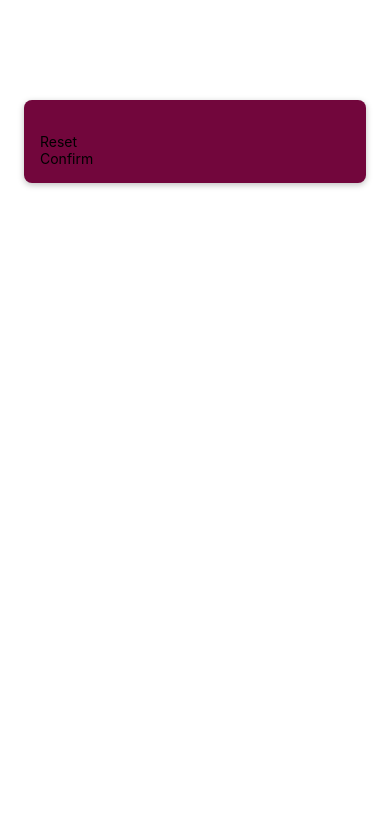
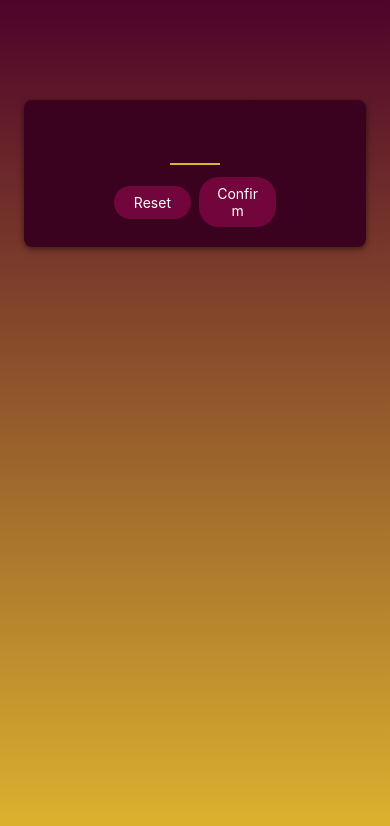
Before and after one commit to Baqari-Fruidze/guess-number-game, a React Native app: screen / in a window 390 px wide. Shown: the top 826 px of the page. Built offline with nearby package versions, Linux system fonts and the light colour scheme.

Commit message:
opacity problems

```diff
--- a/App.js
+++ b/App.js
@@ -1,9 +1,27 @@
 import { StatusBar } from "expo-status-bar";
-import { StyleSheet, Text, View } from "react-native";
+import { StyleSheet, Text, View, ImageBackground } from "react-native";
 import StartGameScreen from "./screens/StartGameScreen";
+import { LinearGradient } from "expo-linear-gradient";
 
 export default function App() {
-  return <StartGameScreen />;
+  return (
+    <LinearGradient colors={["#4e0329", "#ddb52f"]} style={styles.rootScreen}>
+      <ImageBackground
+      // source={require("../my-app/assets/images/dice.jpg")}
+      // resizeMode="cover"
+      // style={styles.rootScreen}
+      // imageStyle={styles.backgroundImage}
+      >
+        <StartGameScreen />
+      </ImageBackground>
+    </LinearGradient>
+  );
 }
 
-const styles = StyleSheet.create({});
+const styles = StyleSheet.create({
+  rootScreen: {
+    flex: 1,
+    backgroundColor: "#ddb52f",
+  },
+  backgroundImage: { opacity: 0.01 },
+});
--- a/components/PrimaryButton.js
+++ b/components/PrimaryButton.js
@@ -1,10 +1,55 @@
-import { View, Text } from "react-native";
+import { View, Text, Pressable, StyleSheet, Platform } from "react-native";
 
 function PrimaryButton({ children }) {
+  function foo() {
+    console.log("pressed");
+  }
   return (
-    <View>
-      <Text>{children}</Text>
+    <View style={styles.buttonOuterContainer}>
+      <Pressable
+        onPress={foo}
+        android_ripple={{ color: "#640233" }}
+        style={({ pressed }) =>
+          pressed
+            ? [styles.ButtonInnerContainer, styles.pressed]
+            : styles.ButtonInnerContainer
+        }
+      >
+        <Text style={styles.buttonText}>{children}</Text>
+      </Pressable>
     </View>
   );
 }
+const styles = StyleSheet.create({
+  buttonOuterContainer: {
+    borderRadius: 20,
+
+    margin: 4,
+    overflow: "hidden",
+  },
+  ButtonInnerContainer: {
+    ...Platform.select({
+      android: {
+        elevation: 2,
+      },
+      ios: {
+        shadowColor: "black",
+        shadowOffset: { width: 0, height: 2 },
+        shadowRadius: 6,
+        shadowOpacity: 0.5,
+      },
+    }),
+    paddingHorizontal: 16,
+    paddingVertical: 8,
+    backgroundColor: "#72063c",
+  },
+
+  buttonText: {
+    color: "#fff",
+    textAlign: "center",
+  },
+  pressed: {
+    opacity: 0.75,
+  },
+});
 export default PrimaryButton;
--- a/package.json
+++ b/package.json
@@ -12,7 +12,8 @@
     "expo": "~52.0.32",
     "expo-status-bar": "~2.0.1",
     "react": "18.3.1",
-    "react-native": "0.76.7"
+    "react-native": "0.76.7",
+    "expo-linear-gradient": "~14.0.2"
   },
   "devDependencies": {
     "@babel/core": "^7.20.0"
--- a/screens/StartGameScreen.js
+++ b/screens/StartGameScreen.js
@@ -4,17 +4,28 @@ import PrimaryButton from "../components/PrimaryButton";
 function StartGameScreen() {
   return (
     <View style={styles.InputContainer}>
-      <TextInput />
-      <PrimaryButton>Reset</PrimaryButton>
-      <PrimaryButton>Confirm</PrimaryButton>
+      <TextInput
+        style={styles.numberInput}
+        maxLength={2}
+        keyboardType="number-pad"
+      />
+      <View style={styles.buttonsContainer}>
+        <View style={styles.singleButtonContainer}>
+          <PrimaryButton>Reset</PrimaryButton>
+        </View>
+        <View style={styles.singleButtonContainer}>
+          <PrimaryButton>Confirm</PrimaryButton>
+        </View>
+      </View>
     </View>
   );
 }
 const styles = StyleSheet.create({
   InputContainer: {
+    alignItems: "center",
     padding: 16,
     marginTop: 100,
-    backgroundColor: "#72063c",
+    backgroundColor: "#3b021f",
     marginHorizontal: 24,
     borderRadius: 8,
     elevation: 4, // for android
@@ -22,8 +33,31 @@ const styles = StyleSheet.create({
     shadowColor: "black",
     shadowOffset: { width: 0, height: 2 },
     shadowRadius: 6,
-    shadowOpacity: 0.25,
+    shadowOpacity: 0.5,
     // end of ios shadow efect
+    /// Tanamedrovw gza
+    // ...Platform.select({
+    //   ios: { backgroundColor: "red" },
+    //   android: { backgroundColor: "orange" },
+    // }),
+  },
+  numberInput: {
+    // height: 80,
+    fontSize: 32,
+    borderBottomColor: "#ddb52f",
+    borderBottomWidth: 2,
+    color: "#ddb52f",
+    marginVertical: 8,
+    fontWeight: "bold",
+    width: 50,
+    textAlign: "center",
+  },
+  buttonsContainer: {
+    flexDirection: "row",
+    alignItems: "center",
+  },
+  singleButtonContainer: {
+    flex: 1,
   },
 });
 export default StartGameScreen;
```
Also changed, not shown: 2 other files (tests, documents, lock files or other folders).
